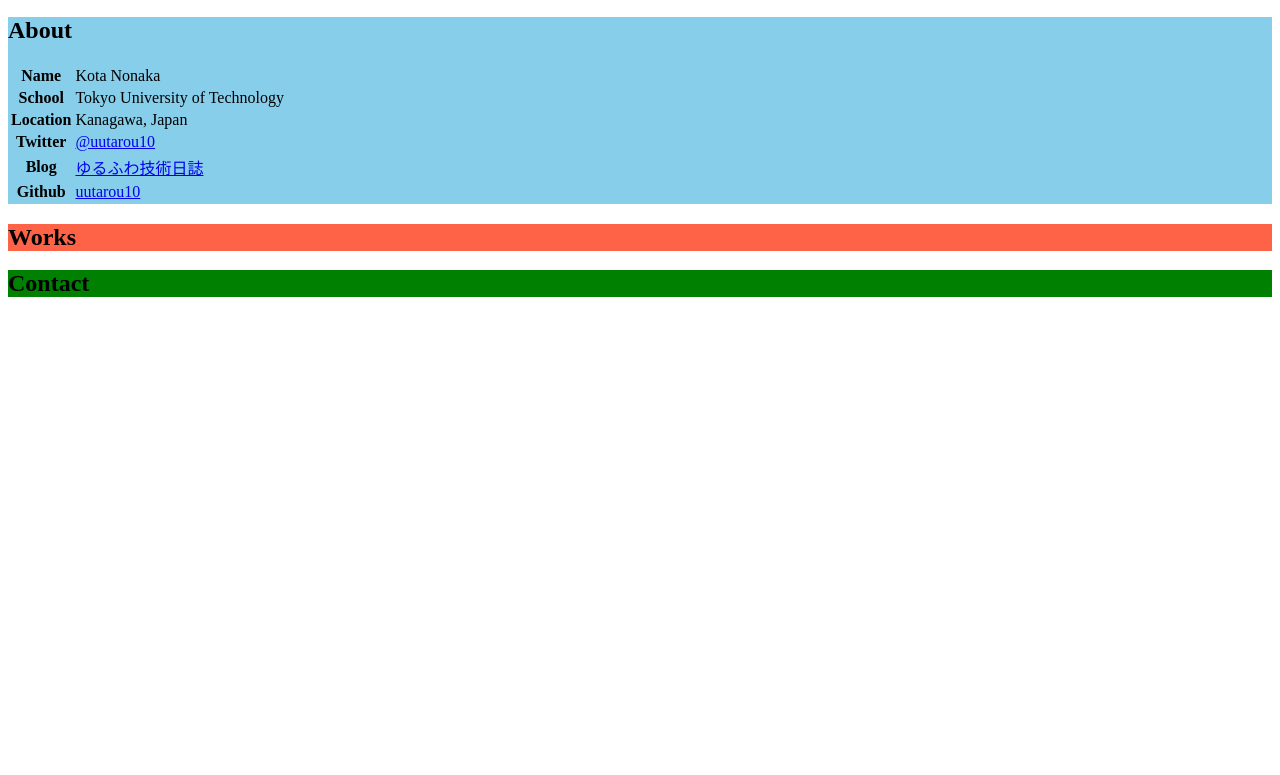
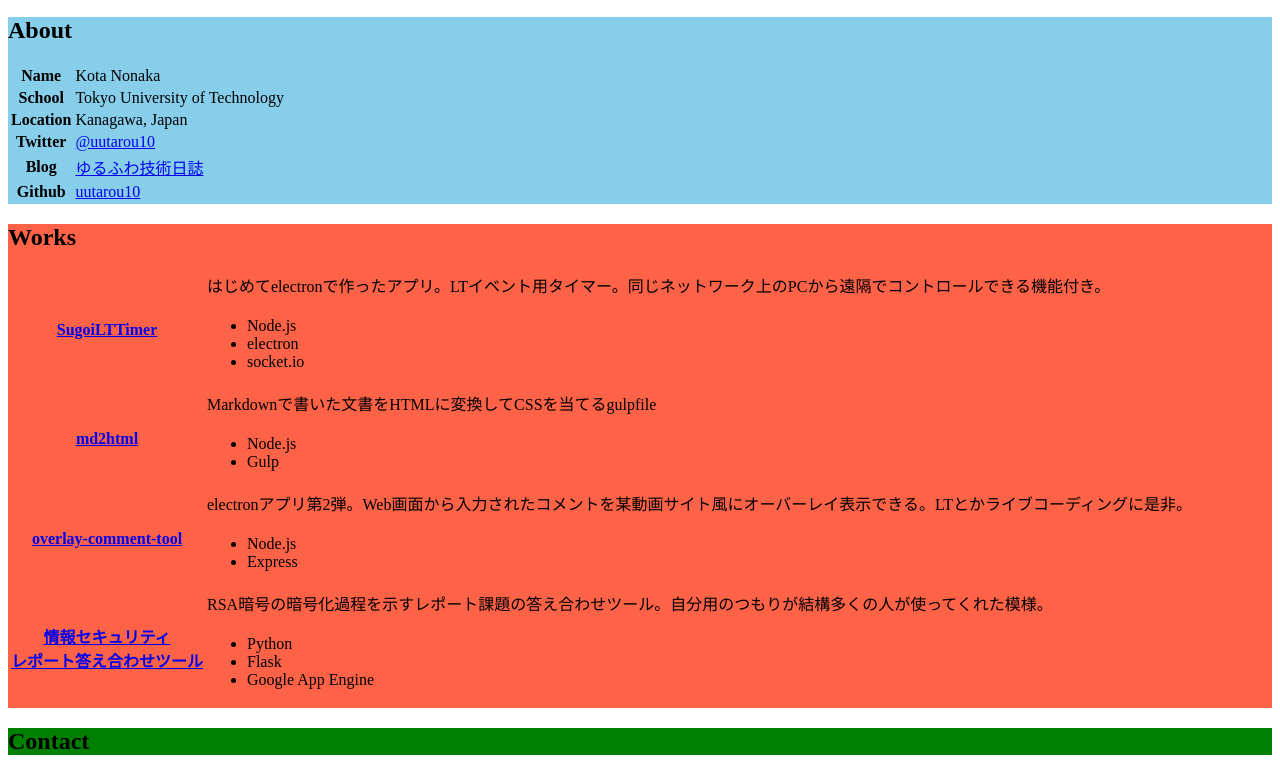
Before and after one commit to uutarou10/uutarou10.github.io, a plain HTML site: page index.html in a window 1280 px wide. Shown: the part 124-899 px from the top of the page. Before the commit the page ends 800 px from the top, so only its background shows below. Drawn offline with Linux system fonts and the light colour scheme.

Commit message:
worksを追加

```diff
--- a/index.html
+++ b/index.html
@@ -50,6 +50,57 @@
       <article id="works-section">
         <div class="innerbox">
           <h2>Works</h2>
+          <table>
+            <tr>
+              <th rowspan="2"><a href="https://github.com/uutarou10/SugoiLTTimer" target="__blank">SugoiLTTimer</a></th>
+              <td>はじめてelectronで作ったアプリ。LTイベント用タイマー。同じネットワーク上のPCから遠隔でコントロールできる機能付き。</td>
+            </tr>
+            <tr>
+              <td>
+                <ul>
+                  <li>Node.js</li>
+                  <li>electron</li>
+                  <li>socket.io</li>
+                </ul>
+              </td>
+            <tr>
+              <th rowspan="2"><a href="https://github.com/uutarou10/md2html" target="__blank">md2html</a></th>
+              <td>Markdownで書いた文書をHTMLに変換してCSSを当てるgulpfile</td>
+            </tr>
+            <tr>
+              <td>
+                <ul>
+                  <li>Node.js</li>
+                  <li>Gulp</li>
+                </ul>
+              </td>
+            </tr>
+            <tr>
+              <th rowspan="2"><a href="https://github.com/uutarou10/overlay-comment-tool" target="__blank">overlay-comment-tool</a></th>
+              <td>electronアプリ第2弾。Web画面から入力されたコメントを某動画サイト風にオーバーレイ表示できる。LTとかライブコーディングに是非。</td>
+            </tr>
+            <tr>
+              <td>
+                <ul>
+                  <li>Node.js</li>
+                  <li>Express</li>
+                </ul>
+              </td>
+            </tr>
+            <tr>
+              <th rowspan="2"><a href="https://udasecurity-1333.appspot.com" target="__blank">情報セキュリティ<br>レポート答え合わせツール</a></th>
+              <td>RSA暗号の暗号化過程を示すレポート課題の答え合わせツール。自分用のつもりが結構多くの人が使ってくれた模様。</td>
+            </tr>
+            <tr>
+              <td>
+                <ul>
+                  <li>Python</li>
+                  <li>Flask</li>
+                  <li>Google App Engine</li>
+                </ul>
+              </td>
+            </tr>
+          </table>
         </div>
       </article>
       <article id="contact-section">
```
